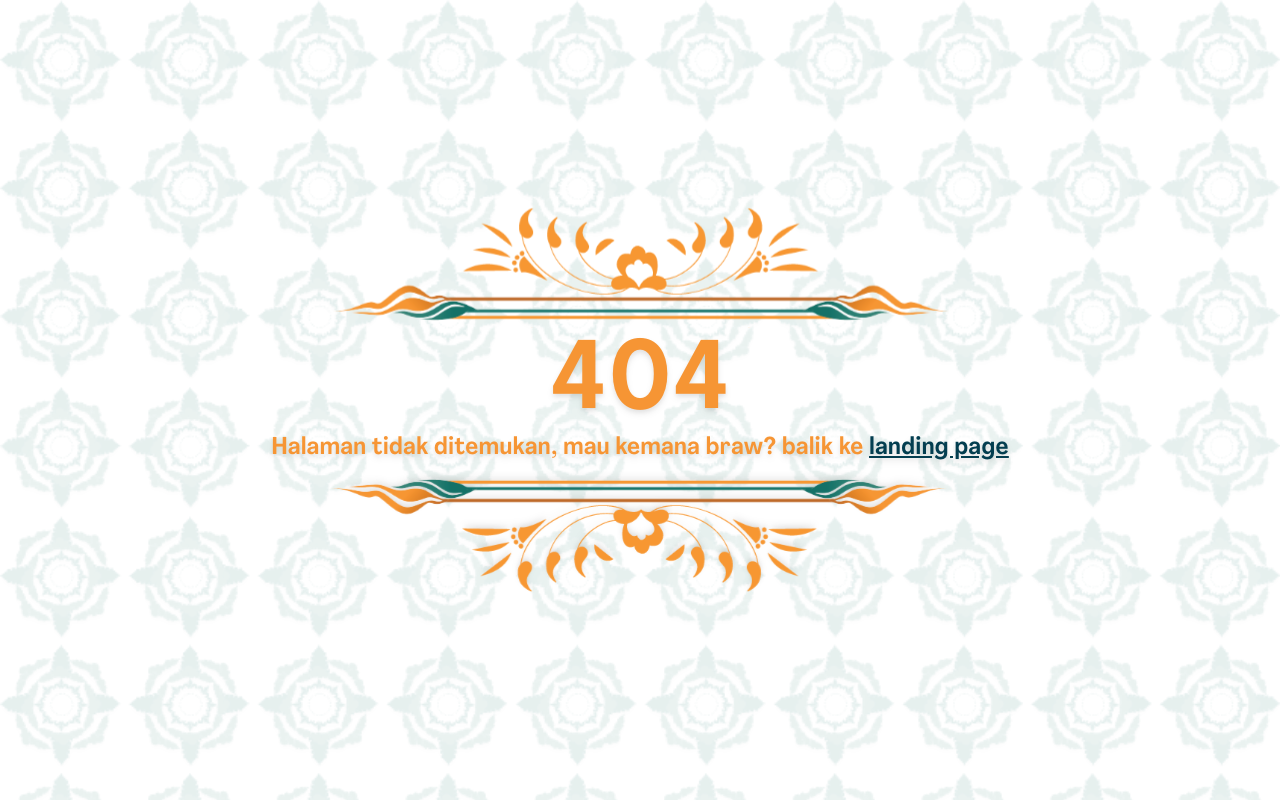
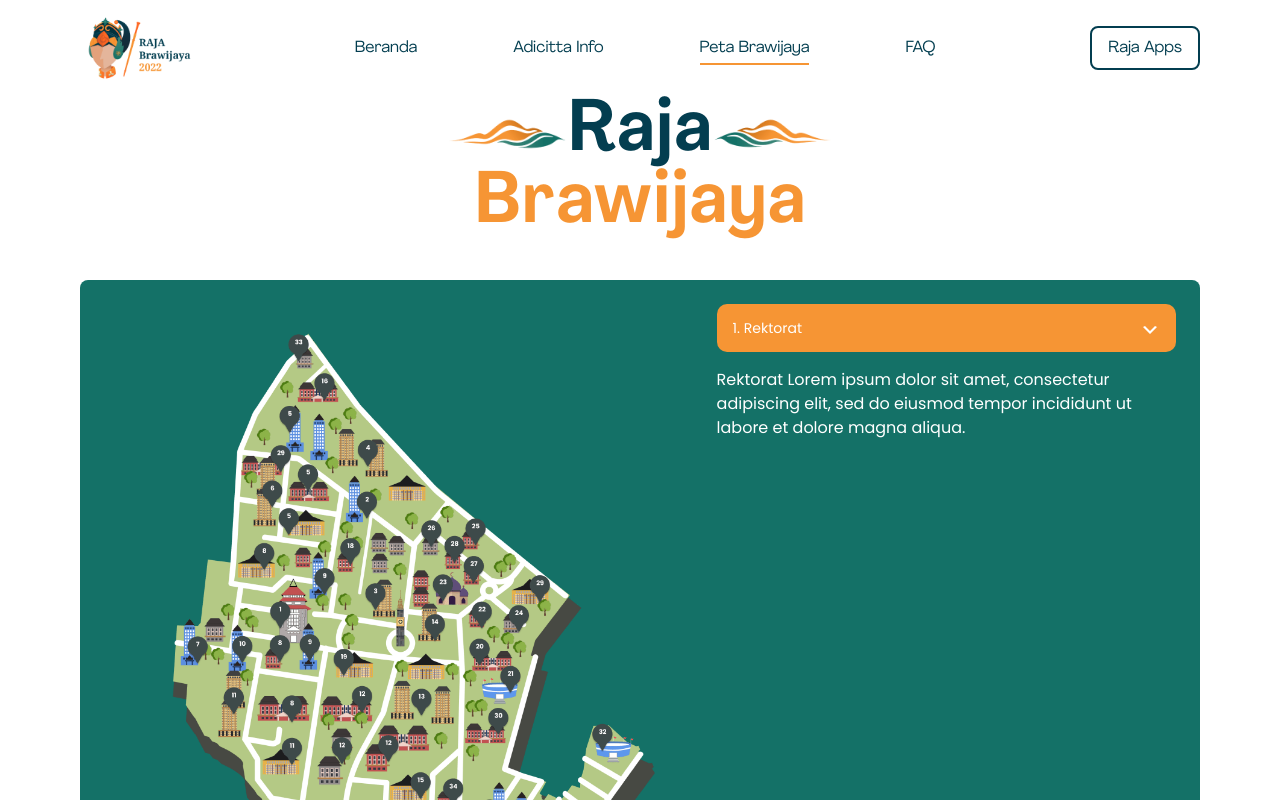
Before and after one commit to mfadlihs/RAJA-BRAWIJAYA-2022, a Next.js app: page /peta_brawijaya in a window 1280 px wide. Before the commit this address had no page. Shown: the top 800 px of the page. Built offline with nearby package versions, Linux system fonts and the light colour scheme.

Commit message:
peta rabraw

```diff
--- /dev/null
+++ b/component/peta/Dropdown.jsx
@@ -0,0 +1,50 @@
+import style from "./dropdown.module.css";
+import {useState} from "react";
+
+export default function DropDown(props) {
+	const { active, setActive, data, select } = props;
+
+	const [input,setInput] = useState(null);
+
+	return (
+		<div
+			className={`${
+				active ? "block" : "hidden"
+			}  relative overflow-clip rounded-lg bg-yellow w-full mt-2`}
+		>
+			{/* search */}
+			<div className='bg-orange p-3'>
+				<div className='w-full flex px-4 bg-white rounded-md items-center'>
+					{/* <SearchIcon className='mr-3 text-grey' />x */}
+					<img src="/assets/icons/fe_search.svg" alt="" width={20} />
+					<input
+						className='w-full font-poppins text-blue text-desc outline-0 py-2 ml-2'
+						placeholder='Cari tempat'
+						onChange={(e)=>{setInput(e.target.value)}}
+					/>
+				</div>
+			</div>
+			<div className={`h-[150px] overflow-auto ${style.select} py-3 px-3 overflow-y-scroll`}>
+				{data.filter((e)=>{
+					if(input != null){
+						return e.nama.toLowerCase().match(input.toLowerCase());
+					}else{
+						return e;
+					}
+				}).map(e => {
+					return (
+						<button
+							onClick={() => {
+								select(e.id);
+								setActive(false);
+							}}
+							key={e.id}
+							className='bg-yellow py-2 block text-start text-white text-[12px] font-poppins font-medium px-2'
+						>{e.nama}
+						</button>
+					);
+				})}
+			</div>
+		</div>
+	);
+}
--- /dev/null
+++ b/component/peta/dropdown.module.css
@@ -0,0 +1,12 @@
+.select::-webkit-scrollbar {
+	width: 10px;
+}
+.select::-webkit-scrollbar-thumb {
+	background: #033e50;
+	border-radius: 10px;
+}
+.select::-webkit-scrollbar-track {
+	background: #3e4a4a;
+	margin: 5px 0;
+	border-radius: 5px;
+}
--- /dev/null
+++ b/pages/peta_brawijaya.js
@@ -0,0 +1,106 @@
+import Image from "next/image";
+import Nav from "../layout/nav/Nav";
+import Head from "next/head";
+import { useState } from "react";
+import Dropdown from "../component/peta/Dropdown";
+import Heading from "../component/heading/Heading";
+
+const dataMap = [
+	{
+		id: 1,
+		nama: "Rektorat",
+		deskripsi:
+			"Rektorat Lorem ipsum dolor sit amet, consectetur adipiscing elit, sed do eiusmod tempor incididunt ut labore et dolore magna aliqua.",
+	},
+	{
+		id: 2,
+		nama: "Fakultas Ilmu Komputer",
+		deskripsi:
+			"FILKOM Lorem ipsum dolor sit amet, consectetur adipiscing elit, sed do eiusmod tempor incididunt ut labore et dolore magna aliqua.",
+	},
+	{
+		id: 3,
+		nama: "Fakultas Perikanan dan Ilmu Kelautan",
+		deskripsi:
+			"FPIK Lorem ipsum dolor sit amet, consectetur adipiscing elit, sed do eiusmod tempor incididunt ut labore et dolore magna aliqua.",
+	},
+	{
+		id: 4,
+		nama: "Fakultas Kedokteran",
+		deskripsi:
+			"FK Lorem ipsum dolor sit amet, consectetur adipiscing elit, sed do eiusmod tempor incididunt ut labore et dolore magna aliqua.",
+	},
+	{
+		id: 5,
+		nama: "Fakultas Teknik",
+		deskripsi:
+			"FT Lorem ipsum dolor sit amet, consectetur adipiscing elit, sed do eiusmod tempor incididunt ut labore et dolore magna aliqua.",
+	},
+];
+
+// console.log(dataMap[0].id);
+
+const getSelectData = p => {
+	return dataMap.filter(e => {
+		return e.id == p;
+	})[0];
+};
+
+export default function PetaBrawijaya() {
+	const [active, setActive] = useState(false);
+	const [select, setSelect] = useState(1);
+
+	return (
+		<div>
+			<Head>
+				<title>RAJA Brawijaya 2022 | Peta Brawijaya</title>
+			</Head>
+			<div className={`bg-white min-h-screen`}>
+				<Nav variant={"white"}/>
+				<div className='container mx-auto py-24'>
+					<Heading
+					top={'Raja'}
+					bottom="Brawijaya"
+					direction={"center"}/>
+
+					<div className='w-full mt-10 bg-green h-fit p-6 rounded-lg flex flex-col md:flex-row'>
+						<div className='w-4/5 mx-auto relative aspect-square select-none mb-10 md:full'>
+							<Image
+								src={"/assets/images/map.png"}
+								layout={"responsive"}
+								width={1}
+								height={1}
+							/>
+						</div>
+						<div className='md:w-3/5'>
+							<button
+								className='bg-yellow rounded-[10px] relative text-sm hover:bg-yellow w-full py-3 px-4 font-poppins text-white'
+								onClick={() => {
+									setActive(!active);
+								}}
+							>
+								<div className='flex justify-between items-center w-full normal-case'>
+									<p className='text-start'>{`${getSelectData(select).id}. ${
+										getSelectData(select).nama
+									}`}</p>
+									<img src="/assets/icons/arrdown.svg" width={20} className="mt-1"/>
+								</div>
+							</button>
+							<Dropdown
+								active={active}
+								setActive={setActive}
+								data={dataMap}
+								select={e => {
+									setSelect(e);
+								}}
+							/>
+							<p className='text-white mt-4 font-poppins'>
+								{getSelectData(select).deskripsi}
+							</p>
+						</div>
+					</div>
+				</div>
+			</div>
+		</div>
+	);
+}
```
Also changed, not shown: public/assets/images/map.png (added), style/peta.module.css (added).
